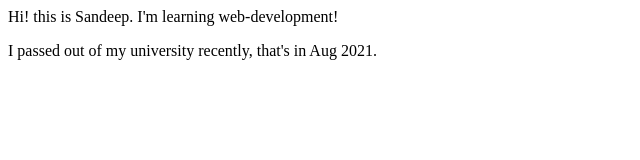
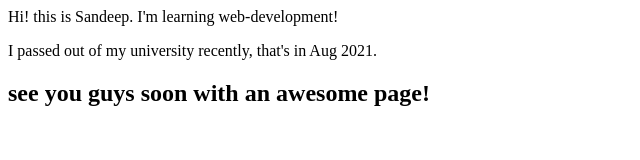
Before and after one commit to sandeep-webdev/my-website, a plain HTML site: page index.html in a window 1280 px wide. Shown: the whole page, without its empty margins (0-640 px from the left). Drawn offline with Linux system fonts and the light colour scheme.

Commit message:
update note

```diff
--- a/index.html
+++ b/index.html
@@ -10,5 +10,6 @@
     Hi! this is Sandeep.
     I'm learning web-development!
     <p>I passed out of my university recently, that's in Aug 2021. </p>
+    <h2>see you guys soon with an awesome page!</h2>
 </body>
 </html>
```
